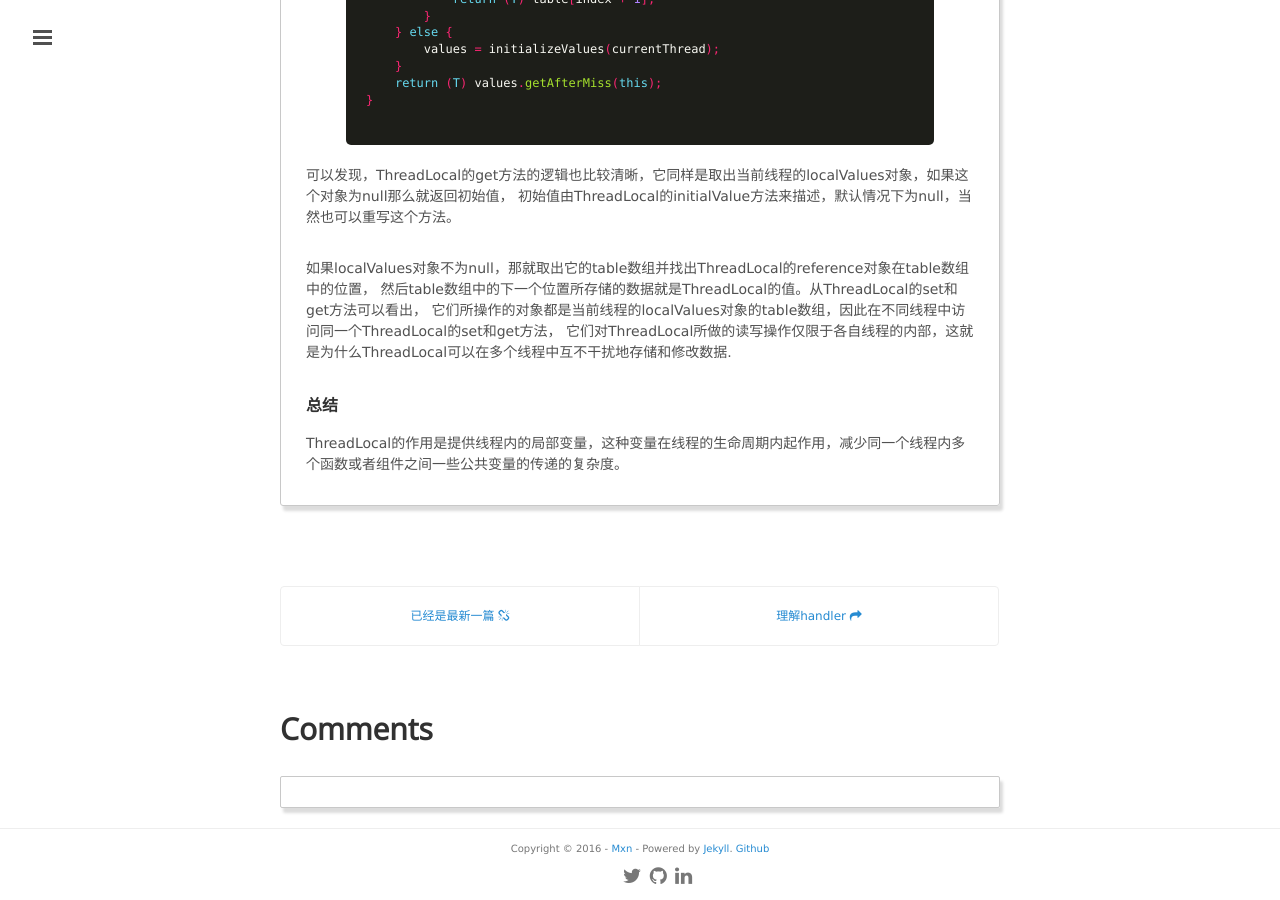
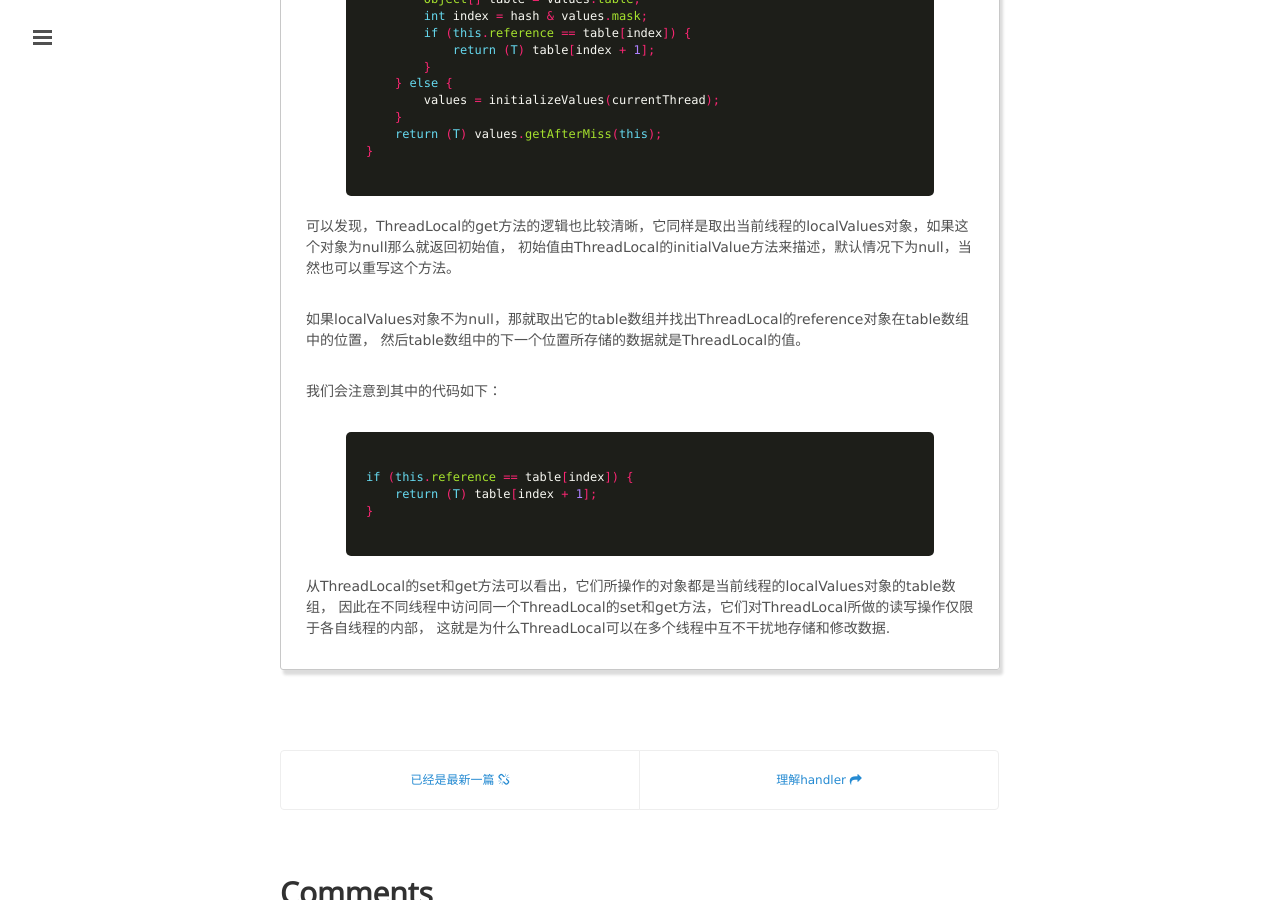
Before and after one commit to mxn21/mxn21.github.io, a Jekyll site: the page built from _posts/2016-3-9-理解Threadlocal.md, in a window 1280 px wide and 900 px high, scrolled down 5564 px. Built offline with Jekyll 4.4.1, drawn with Linux system fonts in a browser that asks for light colours; Markdown is read by kramdown in place of the engine named in the settings; comment, search, counter and statistics services are not loaded; some of the changed text lies outside the part shown.

Commit message:
12432432

```diff
--- a/_posts/2016-3-9-理解Threadlocal.md
+++ b/_posts/2016-3-9-理解Threadlocal.md
@@ -134,7 +134,9 @@
 android中ThreadLocal比java原生的这个类少了一些API，而且保存线程变量的内部类名字也改为Values，里面没有再定义内部类。
 仔细地阅读比较，我们可以看到Android中对Java原生的ThreadLocal做了一些优化的工作。
 
-首先看ThreadLocal的set方法，如下所示：
+我们来看一下Values这个类是怎么定义和设计的。
+
+看看ThreadLocal的set方法，如下所示：
 
     {% highlight java %}
 public void set(T value) {
@@ -217,10 +219,16 @@
 初始值由ThreadLocal的initialValue方法来描述，默认情况下为null，当然也可以重写这个方法。
 
 如果localValues对象不为null，那就取出它的table数组并找出ThreadLocal的reference对象在table数组中的位置，
-然后table数组中的下一个位置所存储的数据就是ThreadLocal的值。从ThreadLocal的set和get方法可以看出，
-它们所操作的对象都是当前线程的localValues对象的table数组，因此在不同线程中访问同一个ThreadLocal的set和get方法，
-它们对ThreadLocal所做的读写操作仅限于各自线程的内部，这就是为什么ThreadLocal可以在多个线程中互不干扰地存储和修改数据.
+然后table数组中的下一个位置所存储的数据就是ThreadLocal的值。
 
-### 总结
+我们会注意到其中的代码如下：
 
-ThreadLocal的作用是提供线程内的局部变量，这种变量在线程的生命周期内起作用，减少同一个线程内多个函数或者组件之间一些公共变量的传递的复杂度。
+    {% highlight java %}
+if (this.reference == table[index]) {
+    return (T) table[index + 1];
+}
+    {% endhighlight %}
+
+从ThreadLocal的set和get方法可以看出，它们所操作的对象都是当前线程的localValues对象的table数组，
+因此在不同线程中访问同一个ThreadLocal的set和get方法，它们对ThreadLocal所做的读写操作仅限于各自线程的内部，
+这就是为什么ThreadLocal可以在多个线程中互不干扰地存储和修改数据.
```
